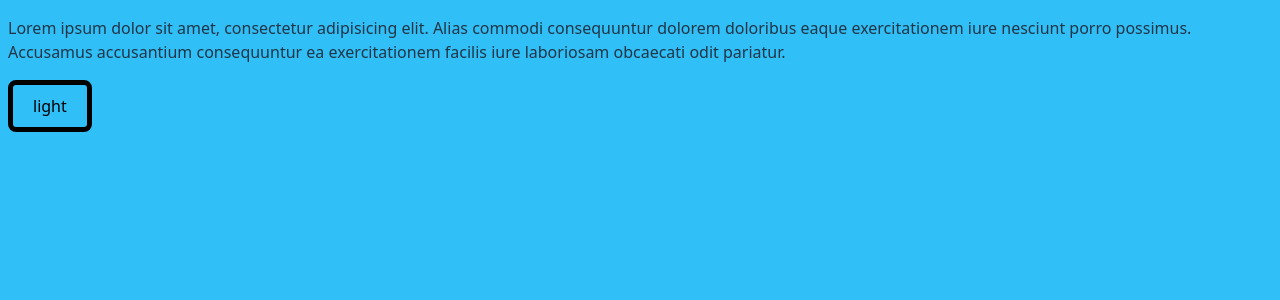
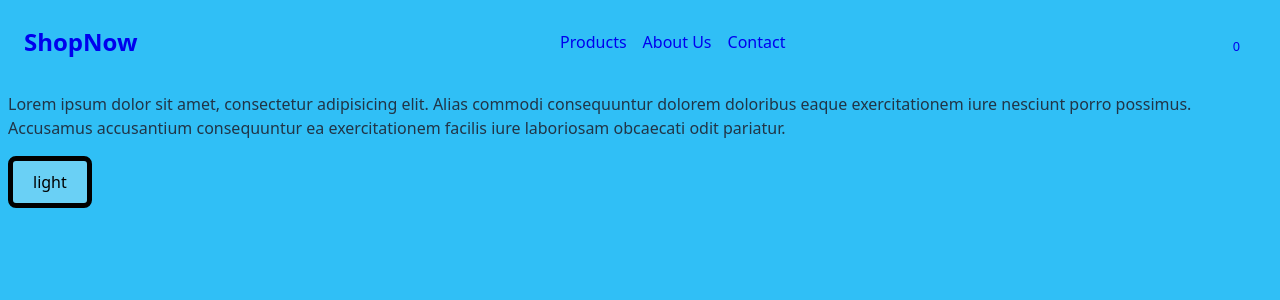
Before and after one commit to CadenceReynolds/CadenceReynolds.github.io, a React (Vite) app in the folder ricks-rolls/: page / in a window 1280 px wide. Shown: the top 300 px of the page. Built offline with nearby package versions, Linux system fonts and the light colour scheme.

Commit message:
Navbar test one

```diff
--- a/ricks-rolls/src/App.jsx
+++ b/ricks-rolls/src/App.jsx
@@ -1,10 +1,12 @@
 import ThemeProvider from "./ThemeProvider.jsx";
 import ThemeComponent from "./ThemeComponent.jsx";
+import Navbar from "./NavigationBar.jsx";
 
 export default function App() {
 
     return (
         <>
+            <Navbar></Navbar>
             <p>Lorem ipsum dolor sit amet, consectetur adipisicing elit. Alias commodi consequuntur dolorem doloribus eaque exercitationem iure nesciunt porro possimus. Accusamus accusantium consequuntur ea exercitationem facilis iure laboriosam obcaecati odit pariatur.</p>
             <ThemeProvider>
                 <ThemeComponent/>
--- /dev/null
+++ b/ricks-rolls/src/NavBar.css
@@ -0,0 +1,48 @@
+.navbar {
+    display: flex;
+    justify-content: space-between;
+    align-items: center;
+    padding: 1rem;
+}
+
+.navbar-left .logo {
+    font-size: 1.5rem;
+    font-weight: bold;
+    text-decoration: none;
+}
+
+.navbar-center .nav-links {
+    list-style-type: none;
+    display: flex;
+    margin: 0;
+    padding: 0;
+}
+
+.navbar-center .nav-links li {
+    margin-right: 1rem;
+}
+
+.navbar-center .nav-links a {
+    text-decoration: none;
+}
+
+.navbar-right {
+    display: flex;
+    align-items: center;
+}
+
+.navbar-right .cart-icon,
+.navbar-right .user-icon {
+    text-decoration: none;
+    margin-left: 1rem;
+    position: relative;
+}
+
+.navbar-right .cart-count {
+    border-radius: 50%;
+    padding: 0.2rem 0.5rem;
+    font-size: 0.8rem;
+    position: absolute;
+    top: -0.5rem;
+    right: -0.5rem;
+}
--- /dev/null
+++ b/ricks-rolls/src/NavigationBar.jsx
@@ -0,0 +1,36 @@
+import React from 'react';
+import './Navbar.css';
+export default function Navbar() {
+    return (
+
+        <div className="navbar">
+            <div className="navbar-left">
+                <a href="/" className="logo">
+                    ShopNow
+                </a>
+            </div>
+            <div className="navbar-center">
+                <ul className="nav-links">
+                    <li>
+                        <a href="/products">Products</a>
+                    </li>
+                    <li>
+                        <a href="/about">About Us</a>
+                    </li>
+                    <li>
+                        <a href="/contact">Contact</a>
+                    </li>
+                </ul>
+            </div>
+            <div className="navbar-right">
+                <a href="/cart" className="cart-icon">
+                    <i className="fas fa-shopping-cart"></i>
+                    <span className="cart-count">0</span>
+                </a>
+                <a href="/account" className="user-icon">
+                    <i className="fas fa-user"></i>
+                </a>
+            </div>
+        </div>
+    );
+};
--- a/ricks-rolls/src/ThemeComponent.jsx
+++ b/ricks-rolls/src/ThemeComponent.jsx
@@ -8,8 +8,8 @@ function switchTheme(setTheme, theme) {
             theme === 'light'
                 ? 'dark'
                 : 'light');
-        document.body.style.backgroundColor = theme === 'light' ? '#000' : '#30bff6'
-        document.body.style.color = theme === 'light' ? '#00ffff' : '#000000'
+        document.body.style.backgroundColor = theme === 'light' ? '#000' : '#6AD0F5'
+        document.body.style.color = theme === 'light' ? '#00ffff' : '#ff0000'
 
     }
 }
@@ -20,7 +20,7 @@ export default function ThemeComponent() {
         <>
             <button onClick={switchTheme(setTheme, theme)}
                     style={{
-                        background: theme === 'light' ? '#30bff6' : '#000',
+                        background: theme === 'light' ? '#6AD0F5' : '#000',
                         color: theme === 'light' ? '#000' : '#00ffff',
                         borderWidth : "5px",
                         borderColor: theme === 'light' ? '#000' : '#00ffff',
--- a/ricks-rolls/src/index.css
+++ b/ricks-rolls/src/index.css
@@ -39,7 +39,6 @@ button:focus-visible {
     background-color: #30bff6;
   }
   a:hover {
-    color: #747bff;
   }
   button {
     background-color: #30bff6;
```
